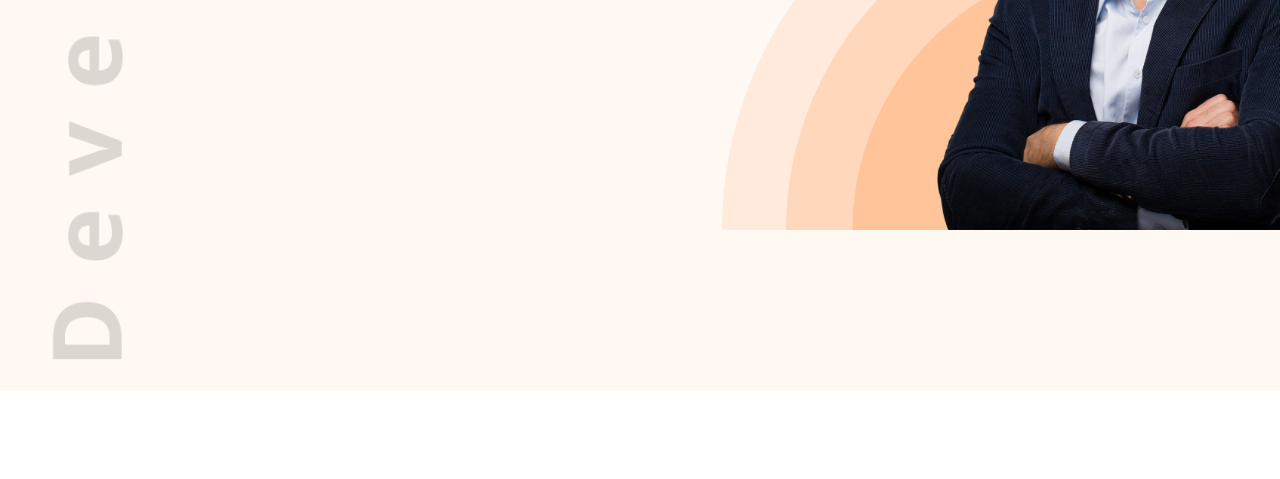
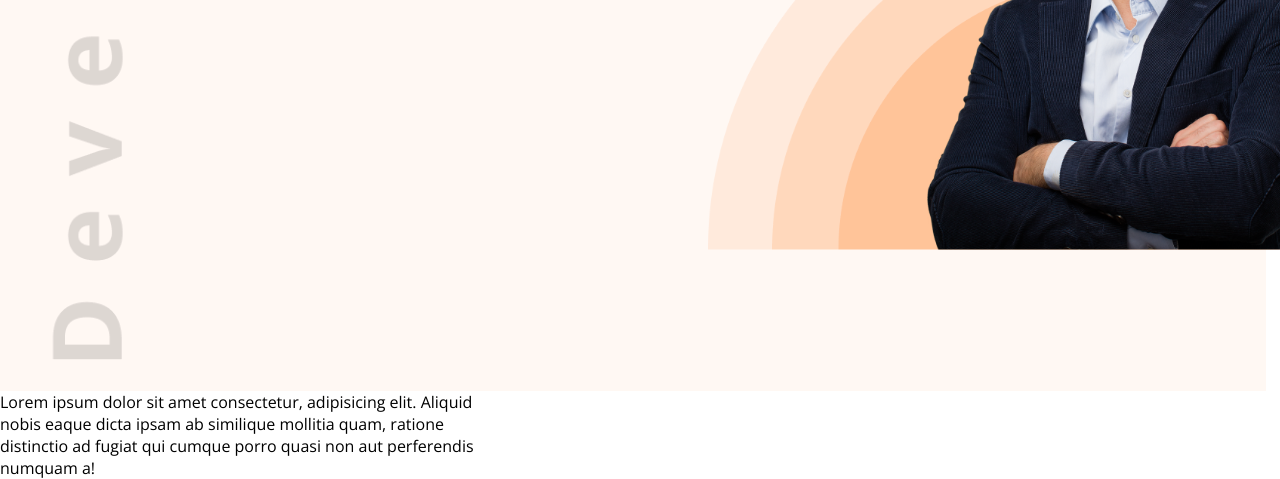
Before and after one commit to AR-Aourangazeb-Alif/SImple-Portfolio, a plain HTML site: page index.html in a window 1280 px wide. Shown: the part 409-888 px from the top of the page. Before the commit the page ends 800 px from the top, so only its background shows below. Drawn offline with nearby package versions, Linux system fonts and the light colour scheme.

```diff
--- a/index.html
+++ b/index.html
@@ -42,8 +42,8 @@
 
     </header>
 
-    <main>
-
+    <main style="max-width: 500px;">
+        Lorem ipsum dolor sit amet consectetur, adipisicing elit. Aliquid nobis eaque dicta ipsam ab similique mollitia quam, ratione distinctio ad fugiat qui cumque porro quasi non aut perferendis numquam a!
     </main>
 
     <footer>
--- a/styles/header.css
+++ b/styles/header.css
@@ -6,7 +6,7 @@
 
 header{
     height: 100vh;
-    width: 100vw;
+    width: 98.9vw;
     background-color: #FFF8F3;
 }
 
@@ -57,13 +57,13 @@ nav button{
 
 .hardybackground{
     height: 400px;
-    transform: translate(722px, -149px);
+    transform: translate(708px, -147.5px);
     position: absolute;
 }
 .hardy{
     height: 510px;
-    transform: translate(900px, -259px);
     position: absolute;
+    transform: translate(890px, -257.5px);
 }
 
 .baner{
```
